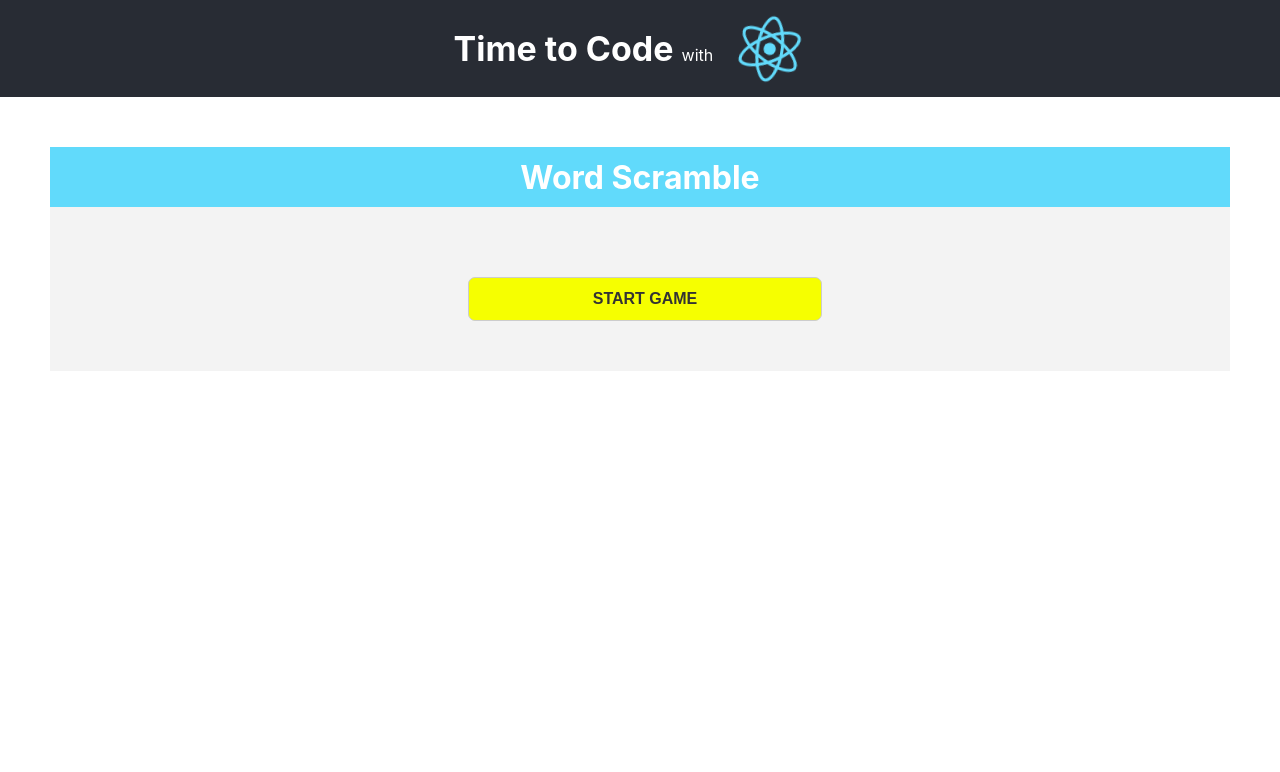
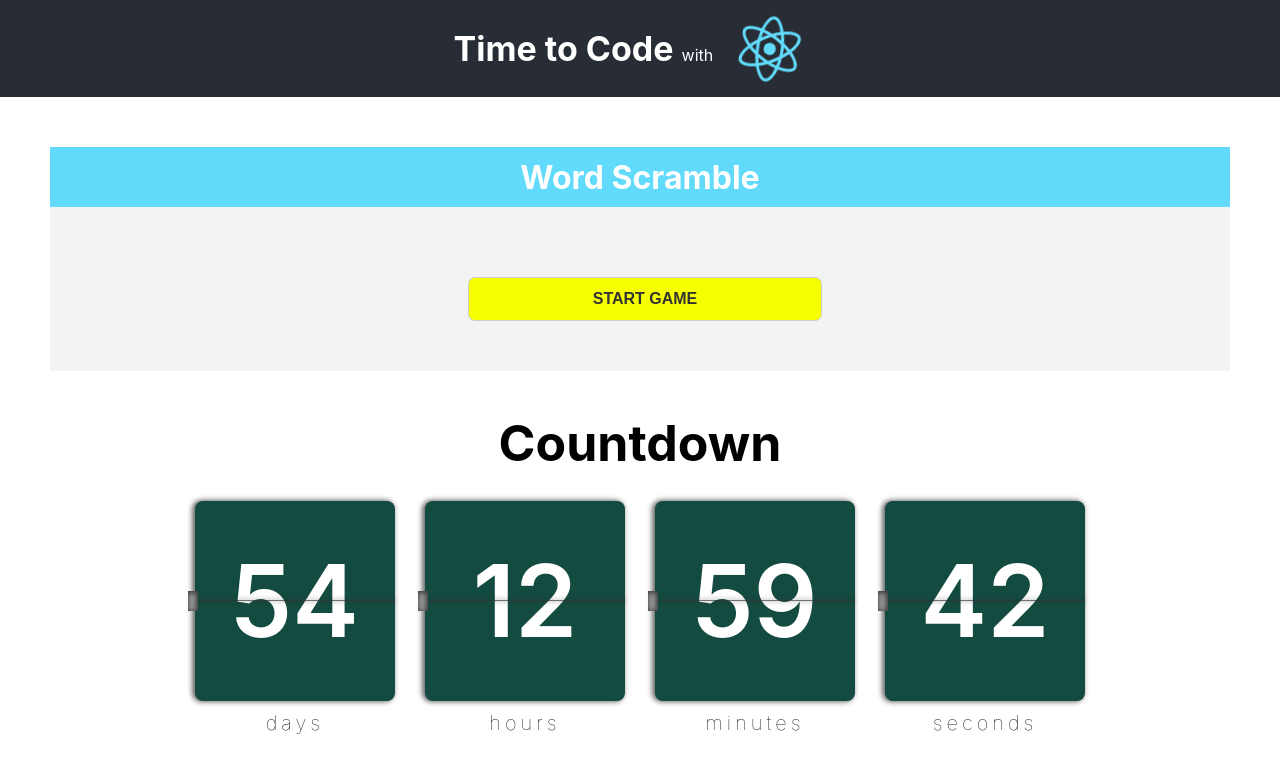
Before and after one commit to timeToCode-ali/react_playground, a React (Create React App) app: page / in a window 1280 px wide. Shown: the top 772 px of the page. Built offline with nearby package versions, Linux system fonts and the light colour scheme.

Commit message:
countdown

```diff
--- a/src/App.js
+++ b/src/App.js
@@ -1,18 +1,20 @@
 import logo from "./logo.svg";
 import "./App.css";
 import WordScramble from "./components/word-scramble/word-scramble";
+import Countdown from "./components/countdown/countdown";
 
 function App() {
 	return (
-    <div className="App">
-      <header className="App-header">
+		<div className='App'>
+			<header className='App-header'>
 				<h2>
-          Time to Code <span className="small"> with</span>
+					Time to Code <span className='small'> with</span>
 				</h2>
-        <img src={logo} className="App-logo" alt="logo" />
+				<img src={logo} className='App-logo' alt='logo' />
 			</header>
 			<main>
 				<WordScramble />
+				<Countdown />
 			</main>
 		</div>
 	);
--- /dev/null
+++ b/src/components/countdown/countdown.js
@@ -0,0 +1,49 @@
+import React, { useState, useEffect } from "react";
+import "./styles.css";
+
+const COUNTDOWN_TARGET = new Date("2023-03-31T23:59:59");
+
+const getTimeLeft = () => {
+	const totalTimeLeft = COUNTDOWN_TARGET - new Date();
+	const days = Math.floor(totalTimeLeft / (1000 * 60 * 60 * 24));
+	const hours = Math.floor((totalTimeLeft / (1000 * 60 * 60)) % 24);
+	const minutes = Math.floor((totalTimeLeft / (1000 * 60)) % 60);
+	const seconds = Math.floor((totalTimeLeft / 1000) % 60);
+	return { days, hours, minutes, seconds };
+};
+
+const Countdown = () => {
+	const [timeLeft, setTimeLeft] = useState(() => getTimeLeft());
+
+	useEffect(() => {
+		const timer = setInterval(() => {
+			setTimeLeft(getTimeLeft());
+		}, 1000);
+
+		return () => {
+			clearInterval(timer);
+		};
+	}, []);
+
+	return (
+		<div className='countdown'>
+			<h2>Countdown</h2>
+			<div className='content'>
+				{Object.entries(timeLeft).map((el) => {
+					const label = el[0];
+					const value = el[1];
+					return (
+						<div className='box' key={label}>
+							<div className='value'>
+								<span>{value}</span>
+							</div>
+							<span className='label'> {label} </span>
+						</div>
+					);
+				})}
+			</div>
+		</div>
+	);
+};
+
+export default Countdown;
--- /dev/null
+++ b/src/components/countdown/styles.css
@@ -0,0 +1,91 @@
+.countdown .content {
+	width: 100%;
+	display: flex;
+	flex-direction: row;
+	justify-content: center;
+	margin: auto;
+	gap: 12px;
+}
+.countdown h2 {
+	margin-bottom: 20px;
+	font-size: 50px;
+}
+
+.countdown .box {
+	width: calc(100% / 4);
+	display: flex;
+	flex-direction: column;
+	align-items: center;
+	justify-content: center;
+	height: 150px;
+	max-width: 150px;
+}
+
+.countdown .value {
+	font-size: 30px;
+	font-weight: 600;
+	background-color: #144b40;
+	color: white;
+	display: flex;
+	justify-content: center;
+	align-items: center;
+	border-radius: 8px;
+	width: 80px;
+	height: 80px;
+	position: relative;
+	box-shadow: -2px 0px 5px 1px #232423ad;
+}
+
+@media screen and (min-width: 550px) {
+	.countdown .content {
+		gap: 30px;
+	}
+	.countdown .value {
+		font-size: 50px;
+		width: 120px;
+		height: 120px;
+	}
+	.countdown .box {
+		height: 200px;
+		max-width: 200px;
+	}
+}
+
+@media screen and (min-width: 790px) {
+	.countdown .value {
+		font-size: 100px;
+		height: 200px;
+		width: 200px;
+	}
+	.countdown .box {
+		max-width: 200px;
+		height: 250px;
+	}
+}
+
+.countdown .value::before {
+	content: "";
+	position: absolute;
+	width: 100%;
+	height: 1px;
+	z-index: 2;
+	background-color: #313131b0;
+	box-shadow: 0px 0px 5px 0px #2e2f2ed6;
+}
+.countdown .value::after {
+	content: "";
+	position: absolute;
+	z-index: 2;
+	left: -7px;
+	width: 10px;
+	height: 20px;
+	background-color: #969696;
+	box-shadow: inset -1px 1px 5px 1px #0e0e0ead;
+}
+
+.countdown .label {
+	font-size: 20px;
+	font-weight: 100;
+	letter-spacing: 4px;
+	margin-top: 10px;
+}
```
Lines whose indentation alone changed are shown as unchanged.
